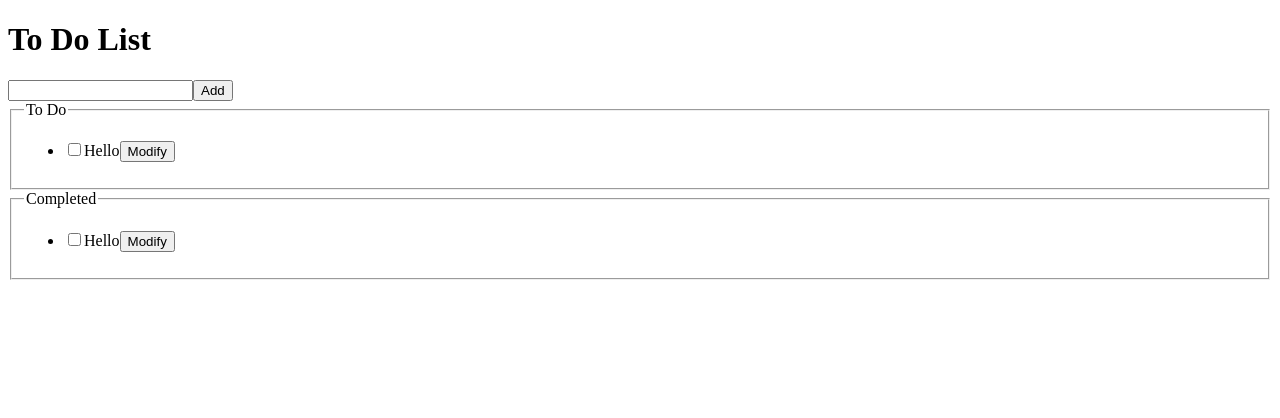
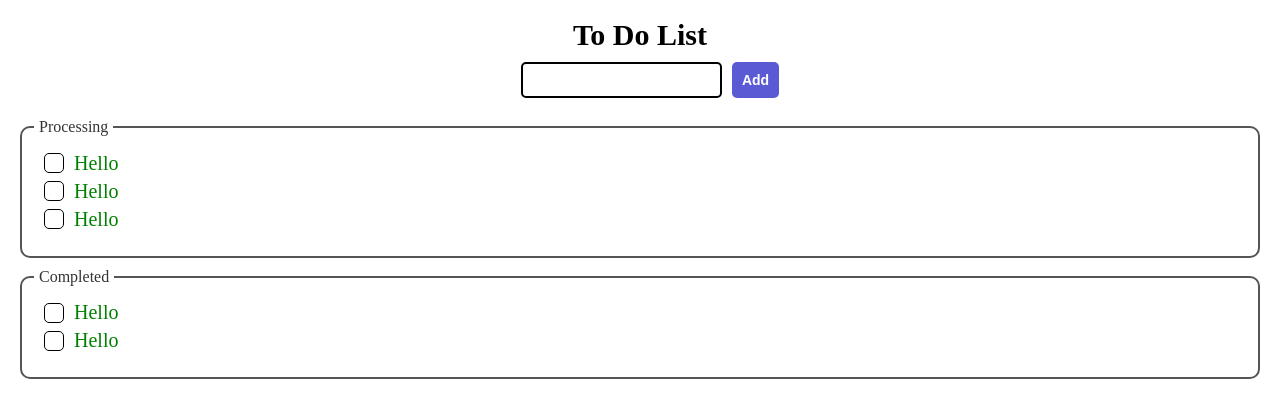
Before and after one commit to sqhtjs0104/todolist, a React (Create React App) app: page / in a window 1280 px wide. Shown: the top 418 px of the page. Built offline with nearby package versions, Linux system fonts and the light colour scheme; the HTML template or start-up script is replaced by a standard one.

Commit message:
Add CSS
CSS 추가 및 애니메이션 처리

```diff
--- a/src/App.js
+++ b/src/App.js
@@ -3,32 +3,114 @@ import styled from 'styled-components';
 
 import Todo from './components/Todo';
 
+const Main = styled.div`
+  width: 100%;
+  height: 100%;
+
+  padding: 10px;
+  box-sizing: border-box;
+
+  display: flex;
+  flex-flow: column nowrap;
+
+  .title {
+    font-size: 30px;
+    margin: auto;
+  }
+
+  .adding {
+    width: 100%;
+    padding: 10px;
+    display: flex;
+    flex-flow: row nowrap;
+    justify-content: center;
+
+    * {
+      border-radius: 5px;
+      font-size: 14px;
+      padding: 8px;
+    }
+
+    input {
+      margin-right: 10px;
+      border: 2px solid #000;
+    }
+
+    button {
+      border: none;
+      background-color: #5a5ad4;
+      color: white;
+      padding: 8px 10px;
+      font-weight: 600;
+
+      &:hover {
+        cursor: pointer;
+        scale: 1.1;
+      }
+
+      &:active {
+        scale: 1;
+        background-color: #313186;
+      }
+    }
+  }
+
+  fieldset {
+    border: 2px solid #555;
+    border-radius: 10px;
+    margin-top: 10px;
+
+    legend {
+      font-size: 16px;
+      padding: 0px 5px;
+      color: #333;
+    }
+
+    ul {
+      padding: 10px;
+      margin: 0;
+      list-style: none;
+
+      li {
+        margin-bottom: 5px;
+      }
+    }
+  }
+
+  .processing {
+  }
+
+  .completed {
+  }
+`
+
 const App = memo(() => {
   return (
-    <>
-      <h1>To Do List</h1>
-      <div> {/** 상단 제어 영역 */}
-        <form>
-          <input type="text" />
-          <button type='submit'>Add</button>
-        </form>
+    <Main>
+      <h1 className='title'>To Do List</h1>
+      <div className='adding'> {/** 상단 제어 영역 */}
+        <input type="text" />
+        <button>Add</button>
       </div>
 
       <div>
-        <fieldset>
-          <legend>To Do</legend>
+        <fieldset className='processing'>
+          <legend>Processing</legend>
           <ul> {/** 중단 현재 Todo list 영역 */}
-            <Todo />
+            <Todo number={1} />
+            <Todo number={2} />
+            <Todo number={3} />
           </ul>
         </fieldset>
-        <fieldset>
+        <fieldset className='completed'>
           <legend>Completed</legend>
           <ul> {/** 하단 완료한 Todo list 영역 */}
-            <Todo />
+            <Todo number={4} />
+            <Todo number={5} />
           </ul>
         </fieldset>
       </div>
-    </>
+    </Main>
   );
 });
 
--- a/src/components/Todo.js
+++ b/src/components/Todo.js
@@ -1,12 +1,57 @@
-import React, { memo } from 'react';
+import React, { memo, useCallback } from 'react';
+import styled from 'styled-components';
 
-const Todo = memo(() => {
+const TodoItem = styled.li`
+	display: flex;
+	flex-flow: row nowrap;
+	align-items: center;
+
+	input[type="checkbox"] {
+		display: none;
+	}
+
+	label {
+		display: inline-block;
+		width: 20px;
+		height: 20px;
+		border: 1px solid #000;
+		border-radius: 5px;
+		background-color: #fff;
+		color: white;
+		transition: all 0.5s;
+		box-sizing: border-box;
+		margin-right: 10px;
+		text-align: center;
+
+		&:hover {
+			cursor: pointer;
+		}
+	}
+
+	input[type="checkbox"]:checked + label {
+		background-color: #5a5ada;
+	}
+
+	span {
+		margin-right: 5px;
+		font-size: 20px;
+		color: green;
+		transition: all 0.5s;
+	}
+
+	input[type="checkbox"]:checked + label + span {
+		text-decoration: line-through;
+		color: #333;
+	}
+`
+
+const Todo = memo(props => {
 	return (
-		<li>
-			<input type="checkbox" />
+		<TodoItem>
+			<input id={`todoCheck${props.number}`} type="checkbox" />
+			<label htmlFor={`todoCheck${props.number}`}>V</label>
 			<span>Hello</span>
-			<button>Modify</button>
-		</li>
+		</TodoItem>
 	);
 });
 
```
